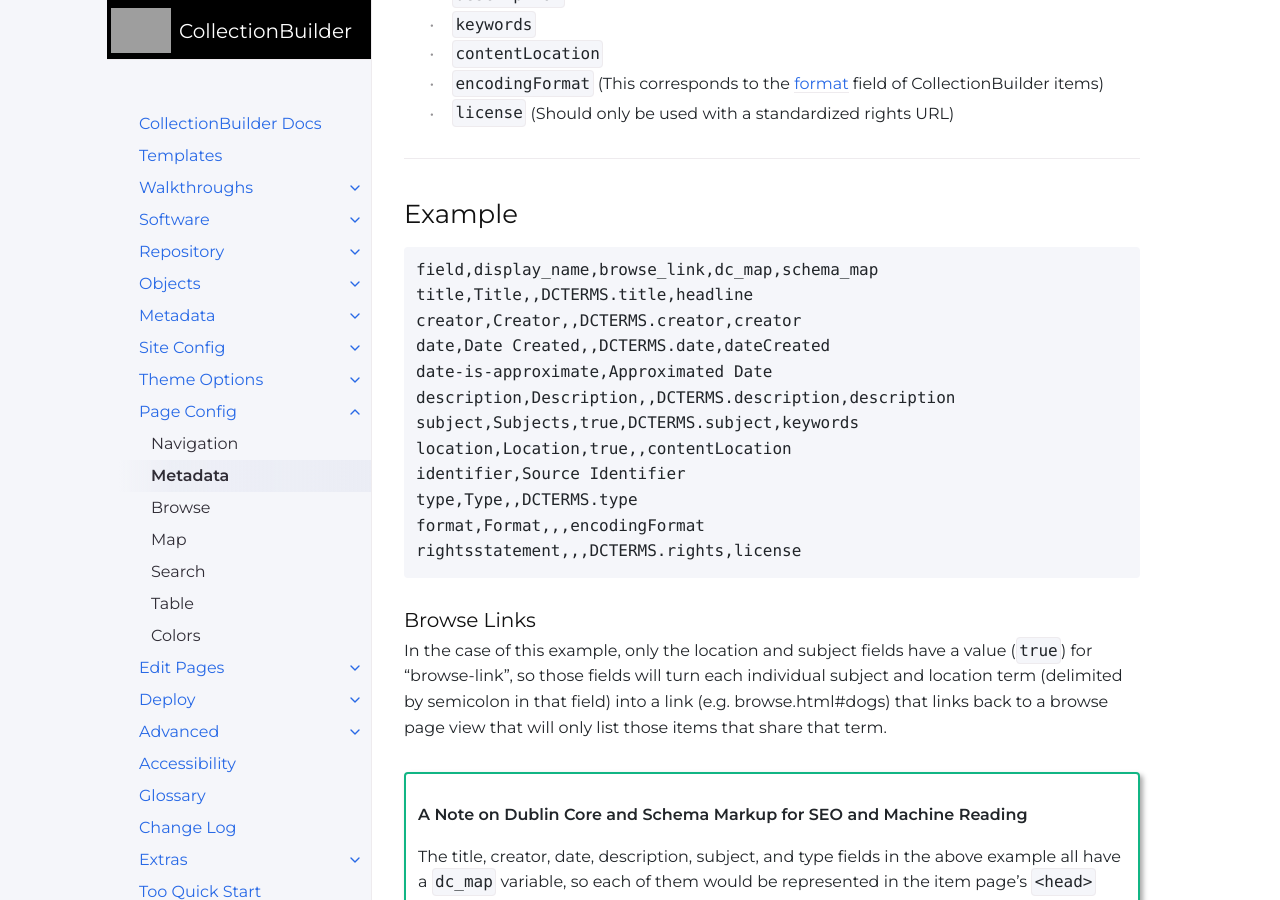
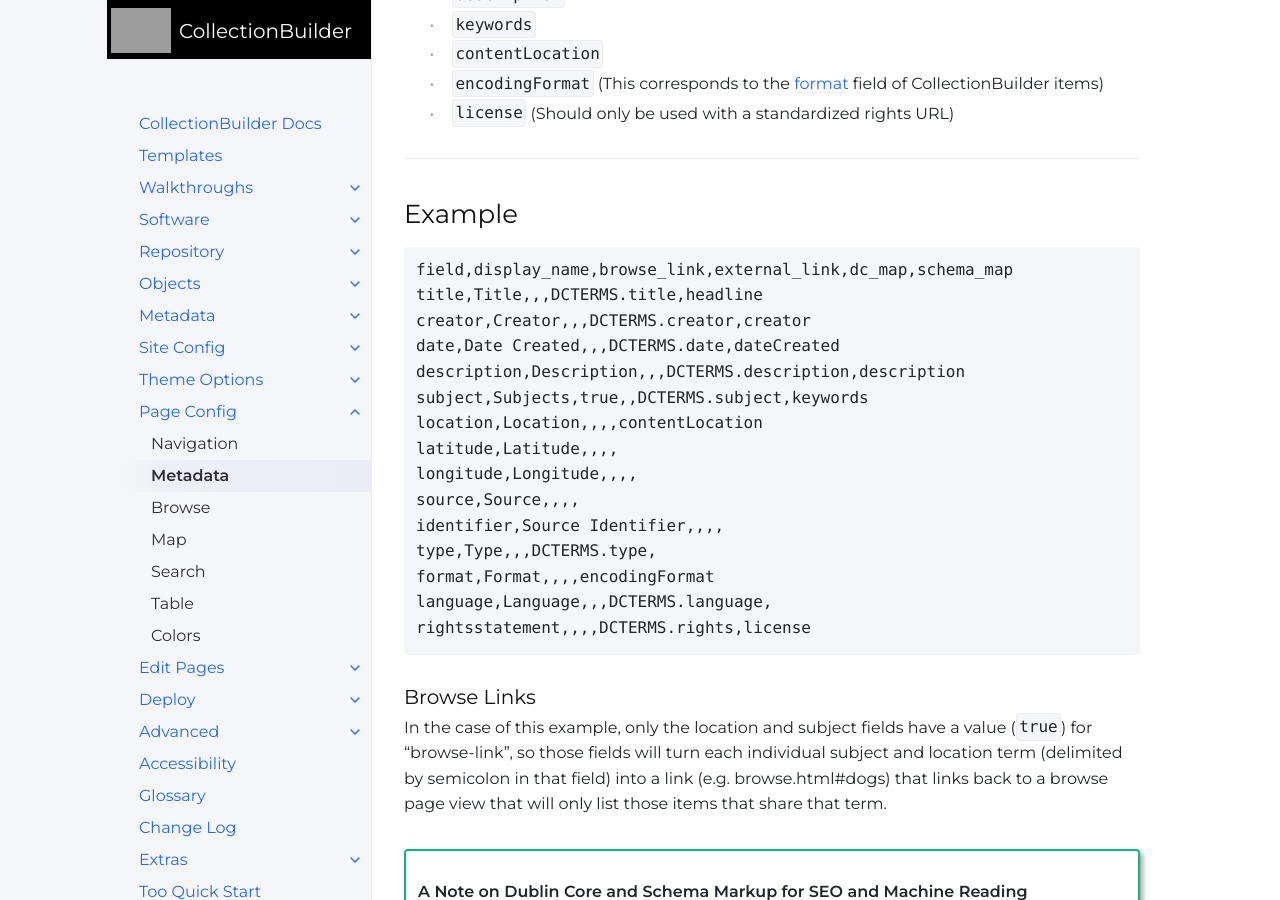
Before and after one commit to CollectionBuilder/cb-docs, a Jekyll site: the page built from docs/customization/config-metadata.md, in a window 1280 px wide and 900 px high, scrolled down 2019 px. Built offline with Jekyll 4.4.1, drawn with Linux system fonts in a browser that asks for light colours; comment, search, counter and statistics services are not loaded.

````diff
--- a/docs/customization/config-metadata.md
+++ b/docs/customization/config-metadata.md
@@ -12,16 +12,20 @@ It also configures the machine-readable meta markup in the underlying code.
 The columns are described below, and an [example](#example) is provided for your convenience:
 
 ### field:
+
 - This variable corresponds to the field listed in the metadata for the collection. For instance, if you have a metadata field called "original-collection", you would put `original-collection` here.
 
 ### display_name:
+
 - This variable is how you'd like the field to be described on the item page. So, using the example above, if you'd like the field "original-collection" to appear as "Original Archival Collection" on the item page, you'd enter `Original Archival Collection` in the second column.
 
 ### browse_link:
+
 - *Options*: `true` or leave blank.
 - This option controls if the element will be represented as a link from the item page back to the Browse page. It is most useful for those fields, like "subject", that often contain multiple values (separated by a semicolon). So, for instance, if you wanted to make the subjects in your "subject" field separate out into individual links, you'd enter `true` in the third column of the "_data/config-metadata.csv".
 
 ### external_link:
+
 - *Options*: `true` or leave blank.
 - This option controls if the element will be represented as an external link from the item page to another page elsewhere (or within the collection itself). It is most useful for those fields, like "rightsstatement", that are just links. The metadata value must only be a link -- any additional text or spacing will break the link on the page.
 
@@ -32,6 +36,7 @@ The following two options are used by **CSV only**, and are not necessary to mak
 However, configuring these options adds rich machine readable markup to each item page, making your objects more discoverable by search engines.
 
 ### dc_map:
+
 - *Options:* the prefix `DCTERMS`, plus a property name from the [DC Terms](https://www.dublincore.org/specifications/dublin-core/dcmi-terms/){:target='_blank' rel='noopener'} namespace, written like: `DCTERMS.term_from_terms_namespace`
 - This option allows you to map your metadata field to a Dublin Core property to be added in machine readable meta markup. So, continuing with our example, if you'd like to map the "original-collection" field to be read as a [Dublin Core Source](https://www.dublincore.org/specifications/dublin-core/dcmi-terms/#http://purl.org/dc/terms/source){:target='_blank' rel='noopener'}, you'd enter `DCTERMS.source` in the third column.
 - Recommended fields to map include:
@@ -44,6 +49,7 @@ However, configuring these options adds rich machine readable markup to each ite
     - `DCTERMS.rights`
 
 ### schema_map:
+
 - *Options:* any property name from Schema [CreativeWork](https://schema.org/CreativeWork){:target='_blank' rel='noopener'} type. Copy the exact property name, as this value will be turned into schema JSON-LD markup.
 - [Schema](https://schema.org/){:target='_blank' rel='noopener'} is a standard designed to provide structured semantic markup for search engines to better understand content of web pages. This option allows you to add Schema markup in JSON-LD format to item pages driven by the object metadata.
 - Recommended fields to map include:
@@ -61,18 +67,21 @@ However, configuring these options adds rich machine readable markup to each ite
 ## Example
 
 ```
-field,display_name,browse_link,dc_map,schema_map
-title,Title,,DCTERMS.title,headline
-creator,Creator,,DCTERMS.creator,creator
-date,Date Created,,DCTERMS.date,dateCreated
-date-is-approximate,Approximated Date
-description,Description,,DCTERMS.description,description
-subject,Subjects,true,DCTERMS.subject,keywords
-location,Location,true,,contentLocation
-identifier,Source Identifier
-type,Type,,DCTERMS.type
-format,Format,,,encodingFormat
-rightsstatement,,,DCTERMS.rights,license
+field,display_name,browse_link,external_link,dc_map,schema_map
+title,Title,,,DCTERMS.title,headline
+creator,Creator,,,DCTERMS.creator,creator
+date,Date Created,,,DCTERMS.date,dateCreated
+description,Description,,,DCTERMS.description,description
+subject,Subjects,true,,DCTERMS.subject,keywords
+location,Location,,,,contentLocation
+latitude,Latitude,,,,
+longitude,Longitude,,,,
+source,Source,,,,
+identifier,Source Identifier,,,,
+type,Type,,,DCTERMS.type,
+format,Format,,,,encodingFormat
+language,Language,,,DCTERMS.language,
+rightsstatement,,,,DCTERMS.rights,license
 ```
 
 ### Browse Links
````
Also changed, not shown: docs/metadata/csv_metadata.md (+2 -2 lines), docs/metadata/index.md (+1 -1 lines), 1 other file.
